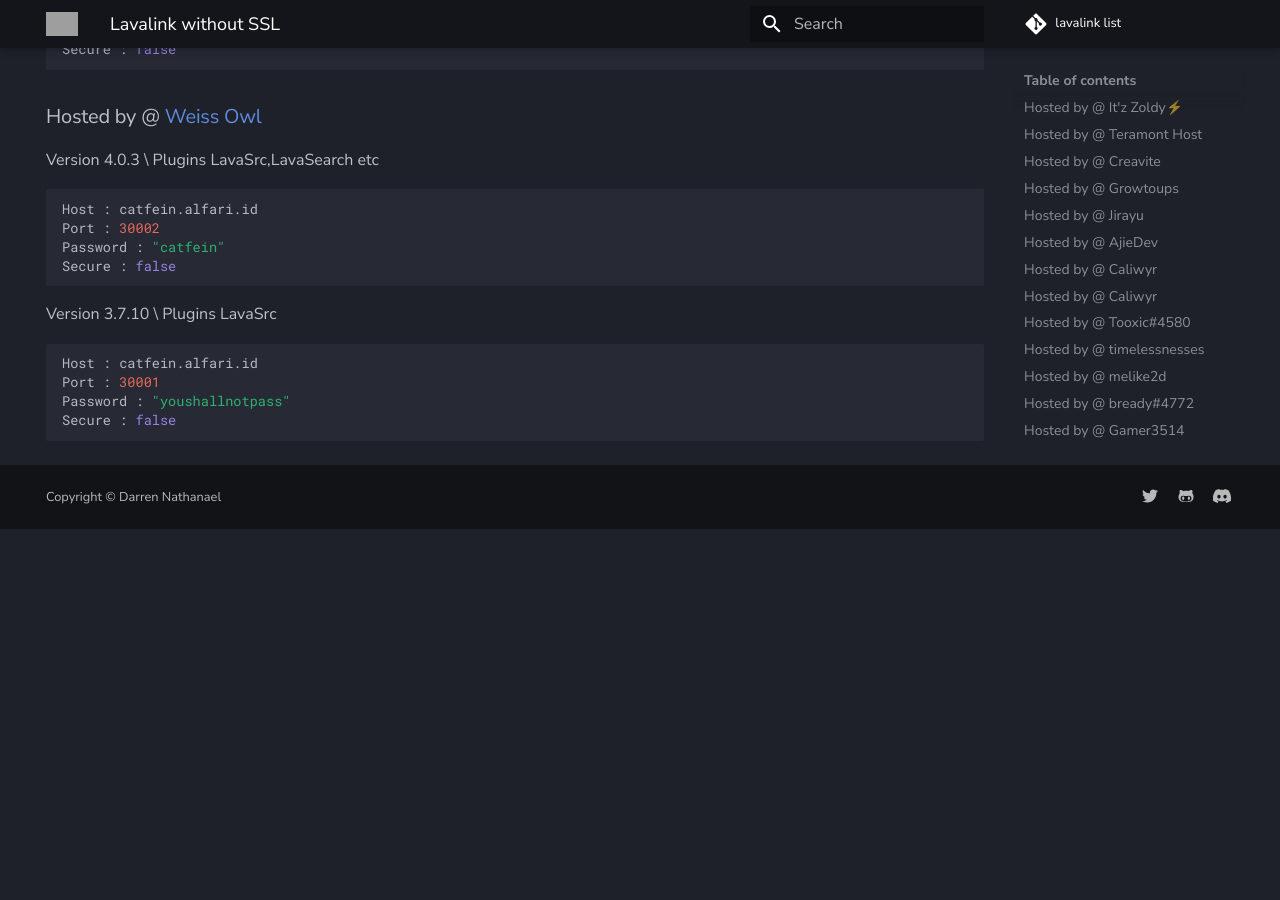
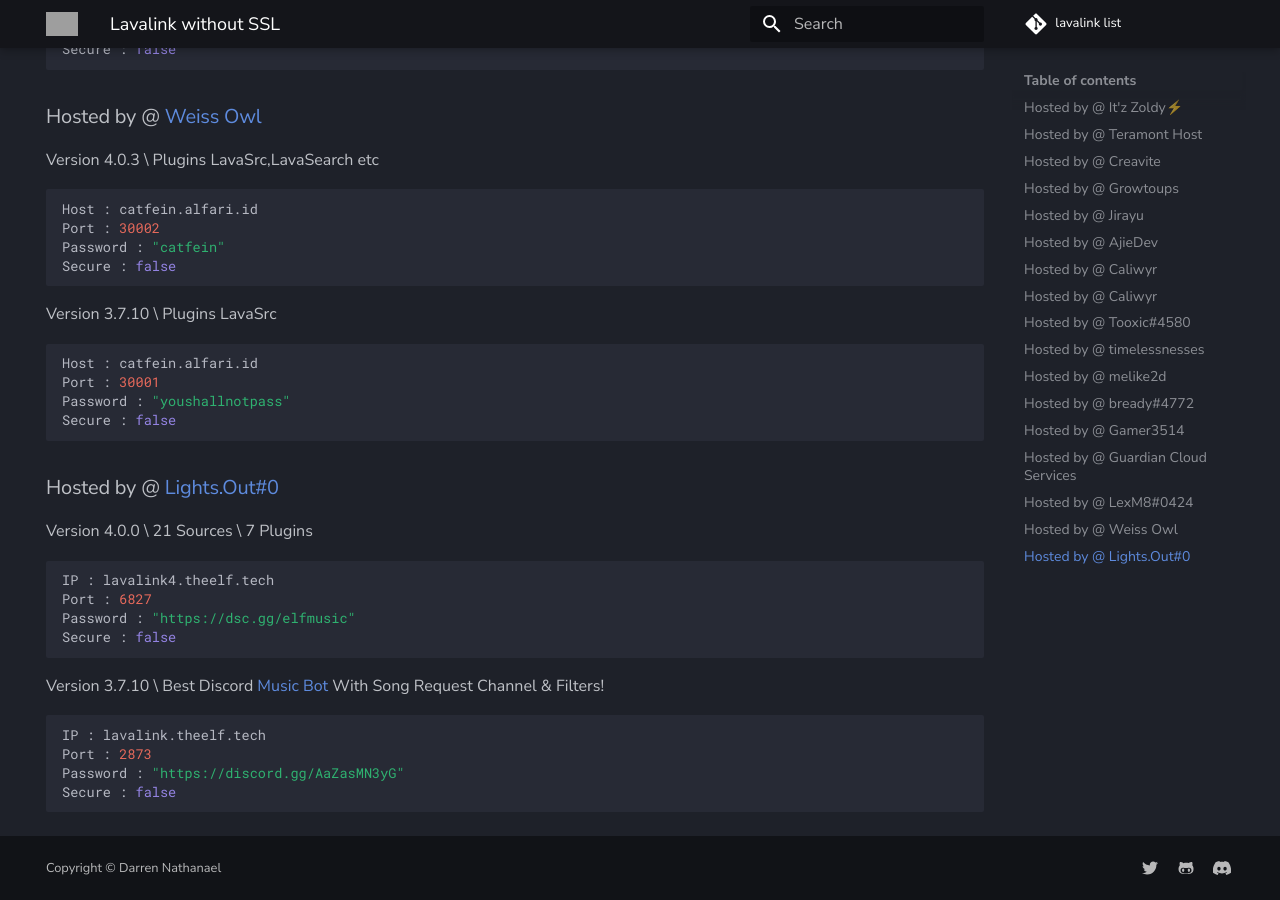
Before and after one commit to DarrenOfficial/lavalink-list, an MkDocs documentation site: the page built from docs/NoSSL/lavalink-without-ssl.md, in a window 1280 px wide and 900 px high, scrolled down 4736 px. Built offline with MkDocs 1.6.1 and Material for MkDocs 9.7.7, drawn with Linux system fonts in a browser that asks for light colours; comment, search, counter and statistics services are not loaded; before the commit the page ends 5265 px from its top, so only the background shows below that; grey boxes are pictures that could not be loaded.

Commit message:
Fresh new 2 LavaLink  (#439)
Update lavalink-without-ssl.md

I have added 2 more lava link

````diff
--- a/docs/NoSSL/lavalink-without-ssl.md
+++ b/docs/NoSSL/lavalink-without-ssl.md
@@ -230,3 +230,20 @@ Port : 30001
 Password : "youshallnotpass"
 Secure : false
 ```
+
+### Hosted by @ [Lights.Out#0](https://discord.gg/AaZasMN3yG)
+Version 4.0.0 \ 21 Sources \ 7 Plugins
+```bash
+IP : lavalink4.theelf.tech
+Port : 6827
+Password : "https://dsc.gg/elfmusic"
+Secure : false
+```
+
+Version 3.7.10 \ Best Discord [Music Bot](https://discord.com/oauth2/authorize?client_id=1076205165587222618&permissions=139657014608&scope=bot%20applications.commands) With Song Request Channel & Filters!
+```bash
+IP : lavalink.theelf.tech
+Port : 2873
+Password : "https://discord.gg/AaZasMN3yG"
+Secure : false
+```
````
